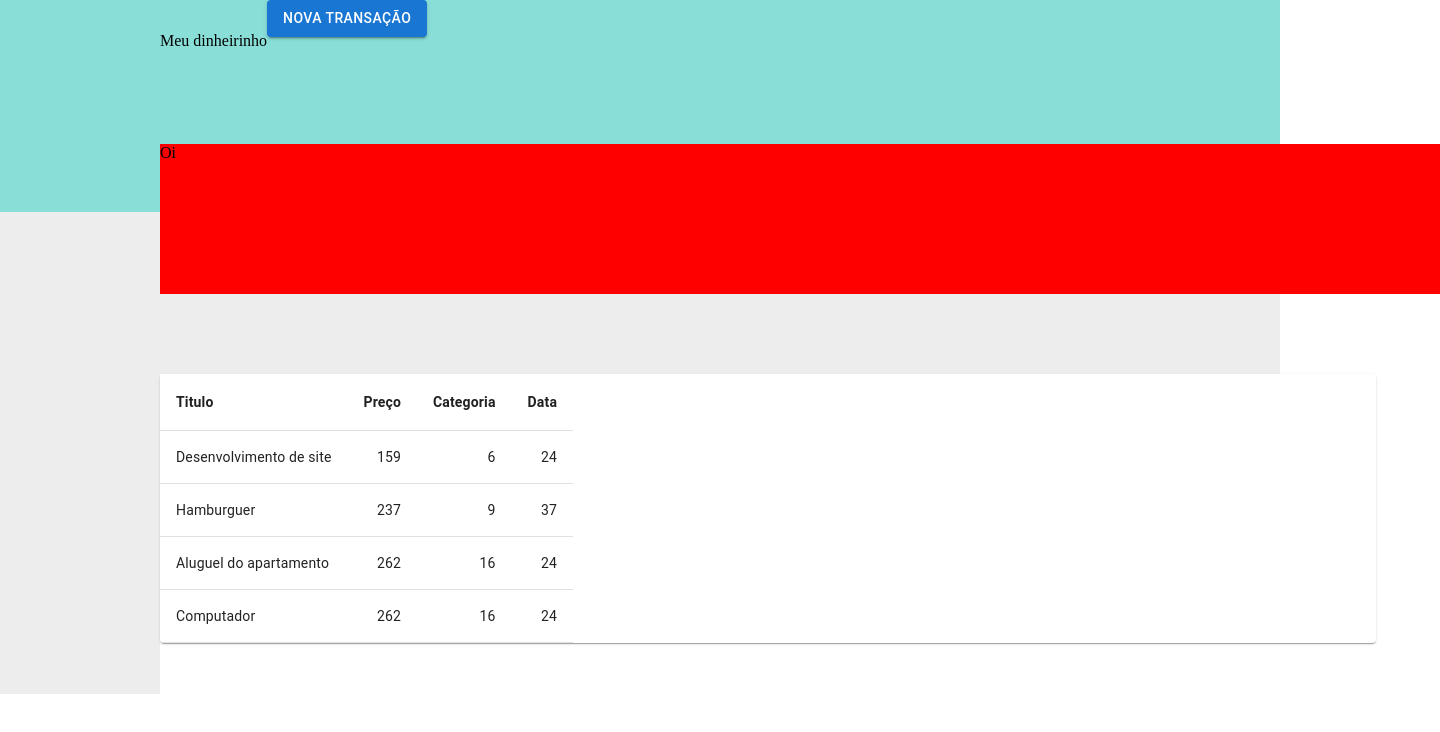
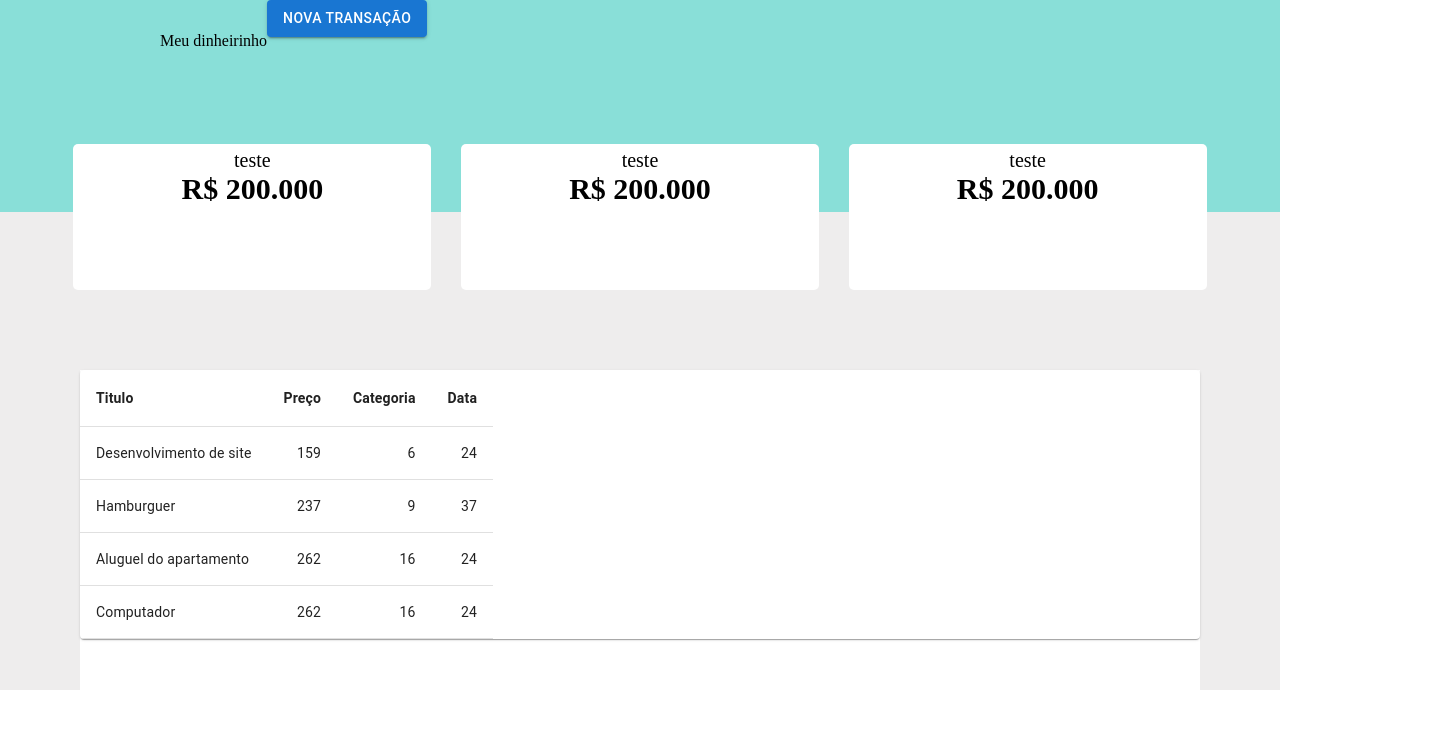
Before and after one commit to EzequielOrlanes/MeuDinheirinho, a React (Vite) app in the folder mymoney/: page / in a window 1280 px wide. Shown: the top 732 px of the page, 1440 px wide, since content can reach past the window. Built offline with nearby package versions, Linux system fonts and the light colour scheme.

Commit message:
Cards e Form

```diff
--- a/mymoney/src/Pages/Home/Home.css
+++ b/mymoney/src/Pages/Home/Home.css
@@ -2,12 +2,13 @@
   margin: 0;
   padding: 0;
   outline: 0;
+  max-width: 100% !important;
 }
 
 .header {
   background-color: rgb(137, 223, 216);
   height: 212px;
-  width: 100%;
+  max-width: 100% !important;
   display: flex;
 }
 
@@ -15,8 +16,8 @@
   align-items: center;
   justify-content: center;
   display: flex;
-  width: 900px;
-  height: 900px;
+  max-width: 100% !important;
+  height: 100%;
 }
 
 .pagina {
@@ -36,11 +37,10 @@
 }
 
 .tabela {
-  width: 1216px;
+  max-width: 100% !important;
   height: 320px;
   background-color: white;
   margin: 80px;
-  margin-left: 160px;
 }
 .meuDinheirinho {
   margin-top: 32px;
--- a/mymoney/src/Pages/Home/Home.jsx
+++ b/mymoney/src/Pages/Home/Home.jsx
@@ -16,7 +16,7 @@ export function Home() {
       <div className="pagina">
         <div className="header">
           <div className="meuDinheirinho">Meu dinheirinho</div>
-          <Form> </Form>
+          <Form></Form>
         </div>
         <Cards />
 
--- a/mymoney/src/components/Cards/Cards.js
+++ b/mymoney/src/components/Cards/Cards.js
@@ -4,8 +4,6 @@ export const Container = styled.div`
   margin-top: -68px;
   display: flex;
   gap: 30px;
-  margin-left: 160px;
-  height: 150px;
-  width: 100%;
-  background-color: red;
+  align-items: center;
+  justify-content: center;
 `;
--- a/mymoney/src/components/Cards/index.jsx
+++ b/mymoney/src/components/Cards/index.jsx
@@ -3,13 +3,18 @@
 // import ArrowUpwardRoundedIcon from "@mui/icons-material/ArrowUpwardRounded";
 
 import React from "react";
-// import { Celula } from "../Celula/Celula";
+
 import { Container } from "./Cards";
-
+import { Celula } from "../Celula";
 export function Cards() {
   return (
     <>
-      <Container> Oi </Container>
+      <Container>
+        {" "}
+        <Celula />
+        <Celula />
+        <Celula />
+      </Container>
     </>
   );
 }
--- a/mymoney/src/components/Celula/Celula.js
+++ b/mymoney/src/components/Celula/Celula.js
@@ -1,13 +1,14 @@
 import styled from "styled-components";
 
 export const Container = styled.div`
-  margin-top: -68px;
   display: flex;
-  gap: 30px;
-  margin-left: 160px;
-  height: 300px;
-  width: 300px;
-  background: red;
+  flex-direction: column;
+  align-items: center;
+  background-color: #fff;
+  border-radius: 5px;
+  padding: 5px 15px;
+  width: 25.6%;
+  height: 136px;
 
   @media (max-width: 750px) {
     width: 20%;
@@ -40,7 +41,8 @@ export const Header = styled.header`
 export const HeaderTitle = styled.p`
   font-size: 20px;
 `;
-export const Total = styled.spam`
+
+export const Total = styled.span`
   font-size: 30px;
   font-weight: bold;
 `;
--- /dev/null
+++ b/mymoney/src/components/Celula/index.jsx
@@ -0,0 +1,16 @@
+import React from "react";
+import { Header, HeaderTitle, Container, Total } from "./Celula";
+
+function Celula() {
+  return (
+    <>
+      <Container>
+        <Header>
+          <HeaderTitle>teste</HeaderTitle>
+        </Header>
+        <Total> R$ 200.000</Total>
+      </Container>
+    </>
+  );
+}
+export { Celula };
--- a/mymoney/src/components/Form/Form.css
+++ b/mymoney/src/components/Form/Form.css
@@ -0,0 +1,15 @@
+h2 {
+  font-family: Arial, Helvetica, sans-serif;
+  align-items: center;
+  text-align: center;
+}
+
+div .botao {
+  width: 400px;
+}
+
+.modal {
+  align-items: center;
+  align-content: center;
+  align-self: center;
+}
--- a/mymoney/src/components/Modal/Modal.jsx
+++ /dev/null
@@ -1,3 +0,0 @@
-export function Modal() {
-  return <h1> Aqui deve existir um modal</h1>;
-}
--- a/mymoney/src/global.css
+++ b/mymoney/src/global.css
@@ -7,5 +7,8 @@
 html,
 body,
 div#root {
+  margin: 0;
+  padding: 0;
   height: 100%;
+  width: 100%;
 }
```
Also changed, not shown: mymoney/src/components/Celula/Celula.jsx (deleted, +0 -18 lines), mymoney/src/components/Logo/logo.jsx (added, +8 -0 lines).
